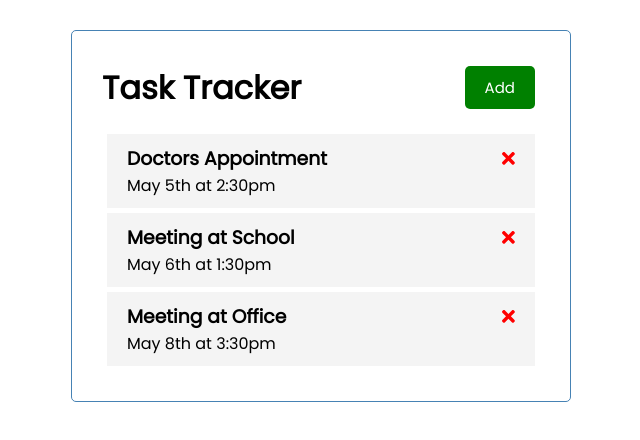
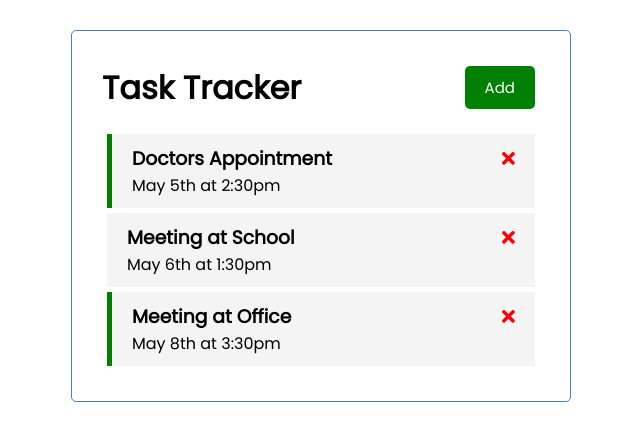
Before and after one commit to barunranjan/angular-task-manger, an Angular app: page / in a window 1280 px wide. Shown: the top 440 px of the page, without its empty margins (319-959 px from the left). Built offline with nearby package versions, Linux system fonts and the light colour scheme; data requests are answered from the project's data file.

Commit message:
added support for toggle the reminder in the frontend

```diff
--- a/db.json
+++ b/db.json
@@ -10,7 +10,7 @@
       "id": 2,
       "text": "Meeting at School",
       "day": "May 6th at 1:30pm",
-      "reminder": true
+      "reminder": false
     },
     {
       "id": 3,
--- a/src/app/components/task-item/task-item.component.html
+++ b/src/app/components/task-item/task-item.component.html
@@ -1,4 +1,4 @@
-<div class="task">
+<div [ngClass]="{reminder:task.reminder}" class="task" (dblclick)="onToggleReminder(task)">
     <h3>{{task.text}} <fa-icon (click)="deleteTask(task)" [ngStyle]="{'color':'red'}" [icon]="faTimes"></fa-icon></h3>
     <p>{{task.day}}</p>
 </div>
--- a/src/app/components/task-item/task-item.component.ts
+++ b/src/app/components/task-item/task-item.component.ts
@@ -11,6 +11,7 @@
   @Input() task!: Task
   faTimes = faTimes
   @Output() onDeleteTask:EventEmitter<Task> = new EventEmitter()
+  @Output() onToggle:EventEmitter<Task>= new EventEmitter()
   constructor() { }
 
   ngOnInit(): void {
@@ -18,5 +19,8 @@
   deleteTask(task:Task){
     this.onDeleteTask.emit(task)
   }
+  onToggleReminder(task:Task){
+    this.onToggle.emit(task)
+  }
 
 }
--- a/src/app/components/tasks/tasks.component.html
+++ b/src/app/components/tasks/tasks.component.html
@@ -1 +1 @@
-<app-task-item *ngFor="let task of tasks" [task]="task" (onDeleteTask)="deleteTask(task)" ></app-task-item>
+<app-task-item *ngFor="let task of tasks" [task]="task" (onDeleteTask)="deleteTask(task)" (onToggle)="toggleReminder(task)" ></app-task-item>
--- a/src/app/components/tasks/tasks.component.ts
+++ b/src/app/components/tasks/tasks.component.ts
@@ -18,5 +18,8 @@
   deleteTask(task: Task){
     this.taskService.deleteTask(task.id).subscribe(()=> this.tasks = this.tasks.filter((t)=>t.id!==task.id))
   }
+  toggleReminder(task: Task){
+  task.reminder = !task.reminder
+  }
 
 }
```
